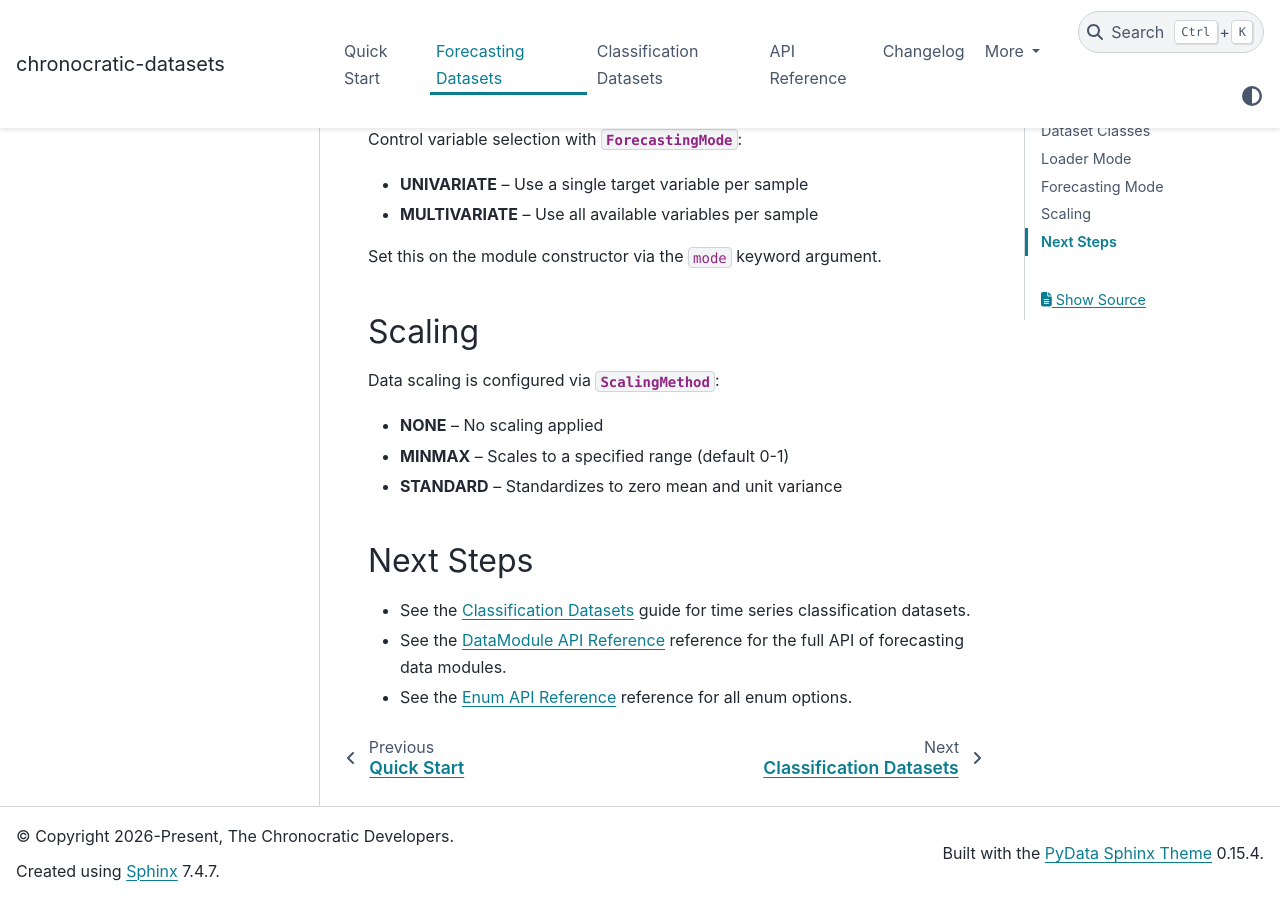
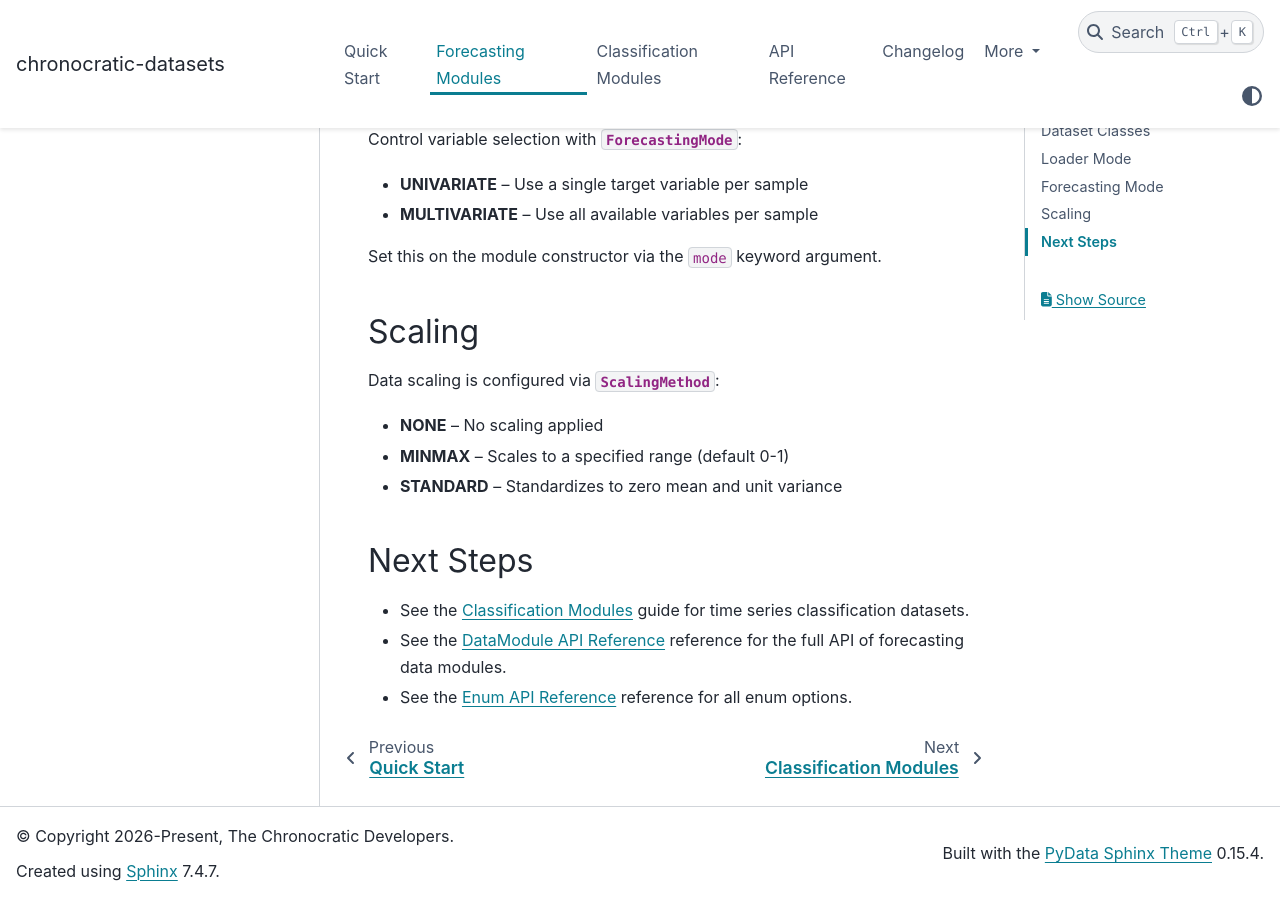
Before and after one commit to chronocratic/chronocratic-datasets, a Sphinx documentation site: the page built from docs/forecasting.md, in a window 1280 px wide and 900 px high, scrolled down 2995 px. Built offline with Sphinx 7.4.7 and the PyData theme 0.15.4, drawn with Linux system fonts in a browser that asks for light colours; the version number is read from the project's files by our own code; some of the changed text lies outside the part shown.

Commit message:
docs(09-08): rename guide titles to Modules (Forecasting Modules, Classification Modules)

```diff
--- a/docs/classification.md
+++ b/docs/classification.md
@@ -1,4 +1,4 @@
-# Classification Datasets
+# Classification Modules
 
 The classification module provides data loaders for the UCR/UEA Time Series
 Classification Archive, a standard benchmark collection for time series
--- a/docs/forecasting.md
+++ b/docs/forecasting.md
@@ -1,4 +1,4 @@
-# Forecasting Datasets
+# Forecasting Modules
 
 The forecasting module provides data loaders for popular multivariate time series
 forecasting benchmarks, built on top of PyTorch Lightning's `LightningDataModule`.
```
